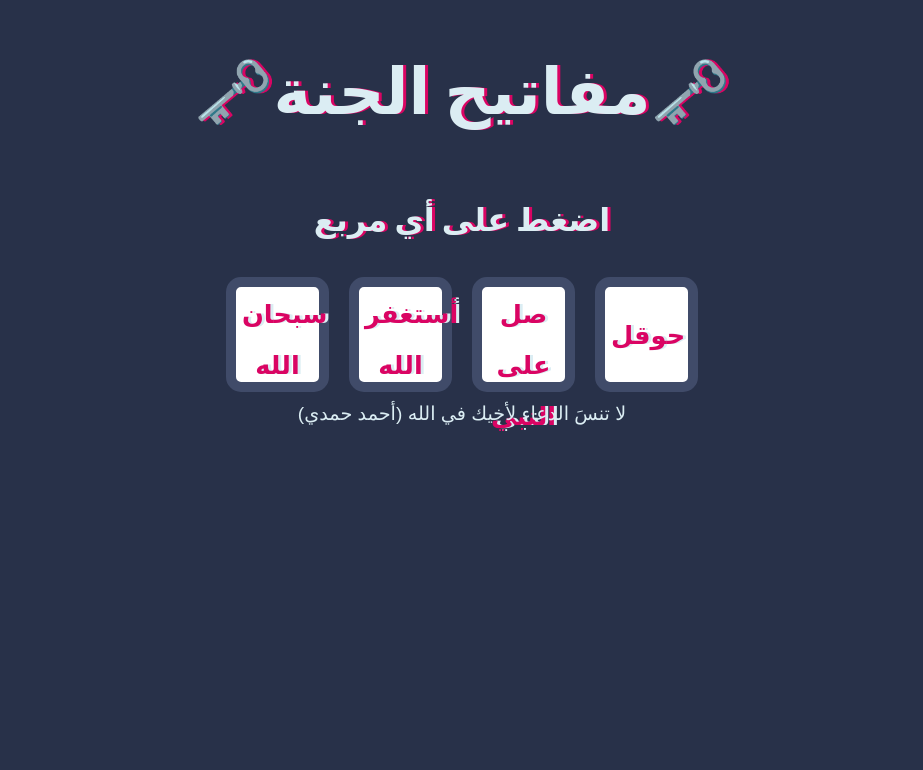
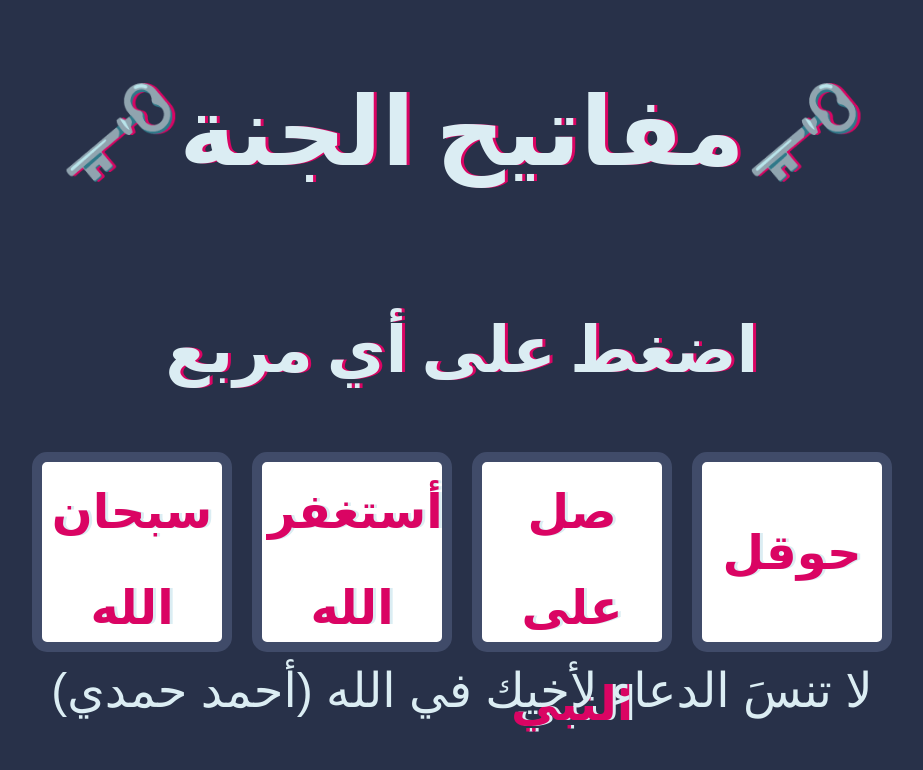
Before and after one commit to AHamdy22/Hesn-Almuslim, a plain HTML site: page index.html in a window 1280 px wide. Shown: the whole page, without its empty margins (178-1101 px from the left). Drawn offline with Linux system fonts and the light colour scheme.

Commit message:
Increase font sizes and drum dimensions in styles.css

```diff
--- a/styles.css
+++ b/styles.css
@@ -7,14 +7,14 @@ body {
 }
 
 h1 {
-  font-size: 4rem;
+  font-size: 6rem;
   color: #DBEDF3;
   font-family: "Arvo", cursive;
   text-shadow: 3px 0 #DA0463;
 }
 
 h2 {
-  font-size: 2rem;
+  font-size: 4rem;
   color: #DBEDF3;
   font-family: "Arvo", cursive;
   text-shadow: 3px 0 #DA0463;
@@ -23,7 +23,7 @@ h2 {
 footer {
   color: #DBEDF3;
   font-family: sans-serif;
-  font-size: 1.2rem;
+  font-size: 3rem;
 }
 
 .set {
@@ -49,7 +49,7 @@ footer {
 .drum {
   outline: none;
   border: 10px solid #404B69;
-  font-size: 1.6rem;
+  font-size: 3rem;
   font-family: 'Arvo', cursive;
   line-height: 2;
   font-weight: 900;
@@ -57,8 +57,8 @@ footer {
   text-shadow: 3px 0 #DBEDF3;
   border-radius: 15px;
   display: inline-block;
-  width: 103px;
-  height: 115px;
+  width: 200px;
+  height: 200px;
   text-align: center;
   margin: 10px;
   background-color: white;
```
